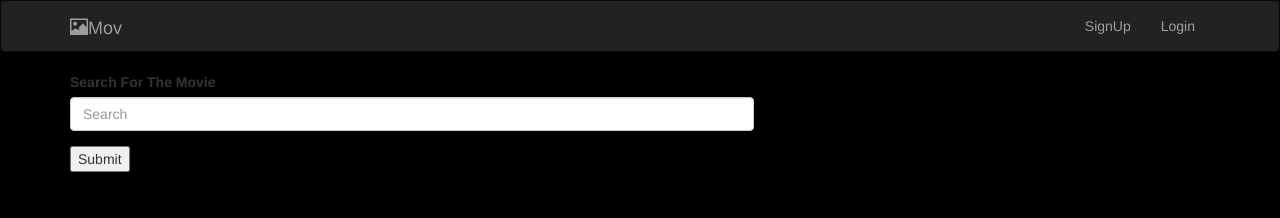
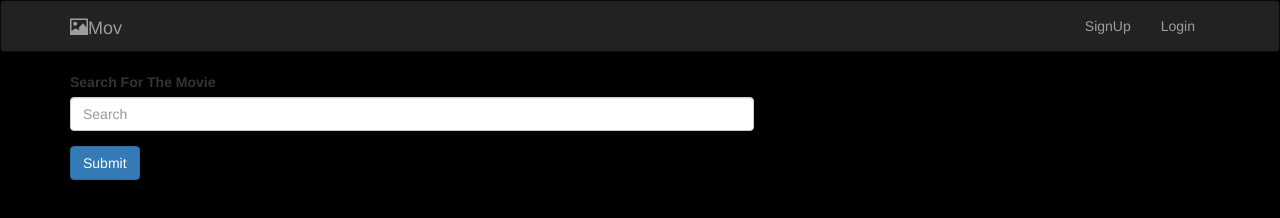
Before and after one commit to triden005/apibasic, a website: page index.html in a window 1280 px wide. Drawn offline with nearby package versions, Linux system fonts and the light colour scheme.

Commit message:
serachbtn

```diff
--- a/index.html
+++ b/index.html
@@ -36,7 +36,7 @@
           <label >Search For The Movie</label>
           <input type="text" class="form-control" id="search" aria-describedby="emailHelp" placeholder="Search">
         </div>
-        <button type="submit" class="searchbtn" class="btn btn-primary">Submit</button>
+        <button type="submit" class="searchbtn btn btn-primary">Submit</button>
     </form>
   </div>
   <div class="container" >
```
